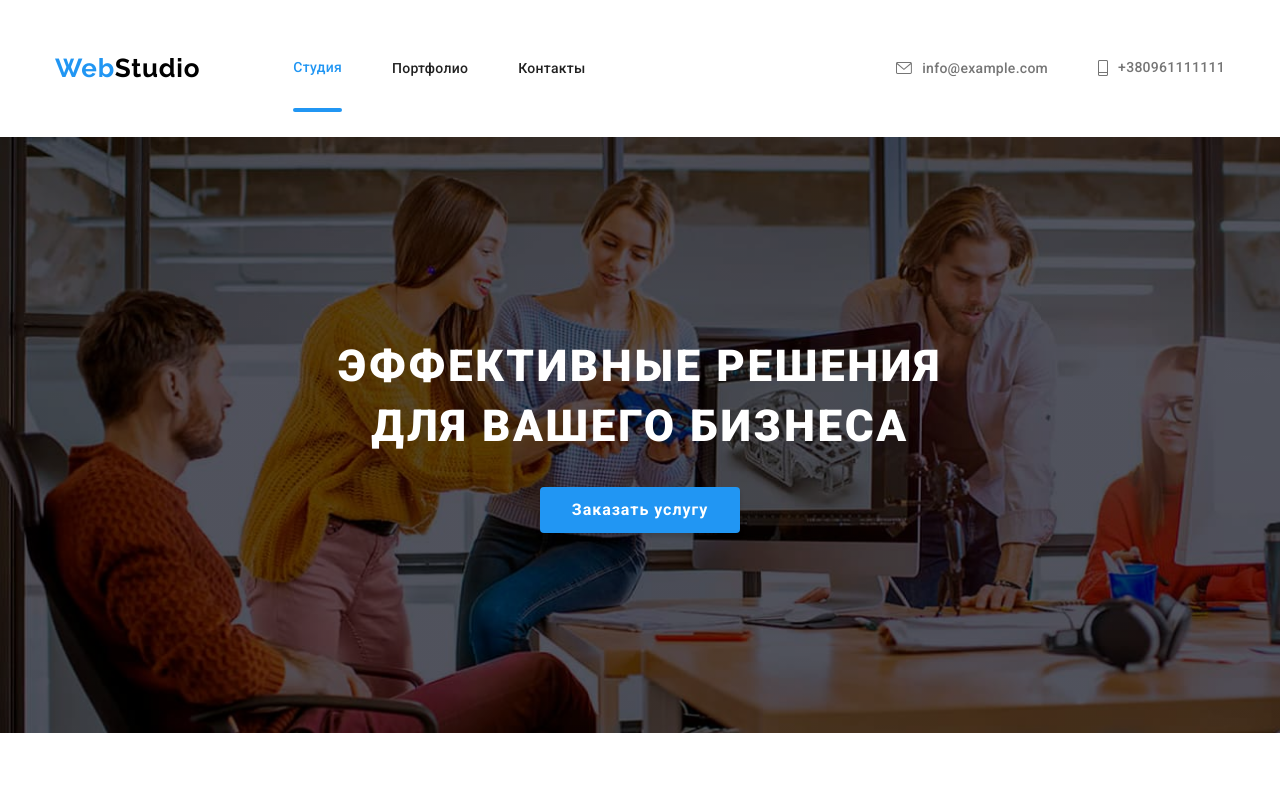
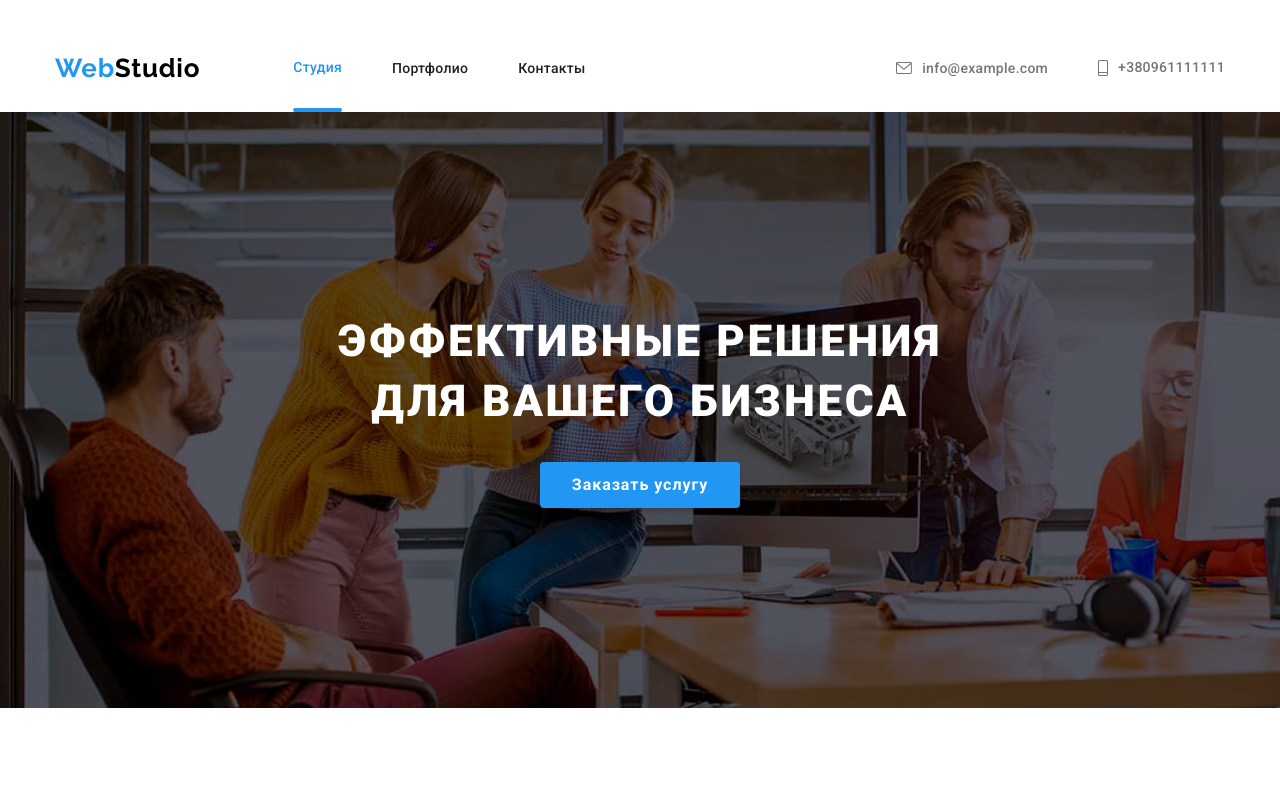
Before and after one commit to natysych/goit-markup-hw-05, a plain HTML site: page index.html in a window 1280 px wide. Shown: the top 799 px of the page. Drawn offline with nearby package versions, Linux system fonts and the light colour scheme.

Commit message:
HW05 12082022

```diff
--- a/css/styles.css
+++ b/css/styles.css
@@ -70,7 +70,7 @@ padding-bottom: 94px;
 
 .header {
     padding-top: 25px;
-    padding-bottom: 25px;
+    /* padding-bottom: 25px; */
 }
 .header-container {
     display: flex;
```
